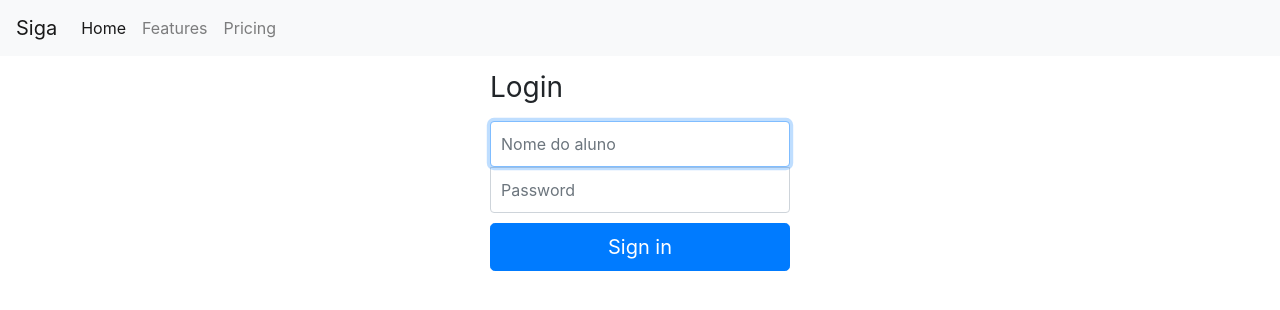
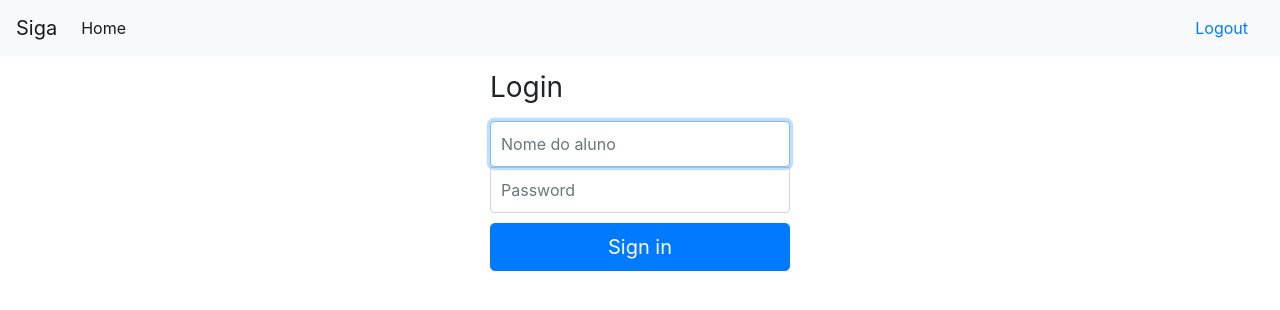
Before and after one commit to AlvesDario/CRUD-Escola, a Django app: page / in a window 1280 px wide. Shown: the top 310 px of the page. Run offline with Django 3.2, Linux system fonts and the light colour scheme; some libraries are stand-ins or nearby versions.

Commit message:
final fixes

```diff
--- a/siga/templates/siga/base.html
+++ b/siga/templates/siga/base.html
@@ -21,13 +21,8 @@
           <li class="nav-item active">
             <a class="nav-link" href="#">Home</a>
           </li>
-          <li class="nav-item">
-            <a class="nav-link" href="#">Features</a>
-          </li>
-          <li class="nav-item">
-            <a class="nav-link" href="#">Pricing</a>
-          </li>
         </ul>
+        <a class="nav-link" href="{% url 'logout' %}">Logout</a>
         <span class="navbar-text">
           {% if loggedin %}
           <a href="{% url 'login' %}" action="logout">Log out</a>
--- a/siga/urls.py
+++ b/siga/urls.py
@@ -4,5 +4,6 @@ from . import views
 
 urlpatterns = [
     path('index/', views.index, name = 'index'),
+    path('logout/', views.logout, name = 'logout'),
     path('', views.login, name = 'login'),
 ]
--- a/siga/views.py
+++ b/siga/views.py
@@ -7,6 +7,10 @@ from .forms import LoginForm
 
 # Create your views here.
 # httpresponse should be given as parameters the path to the html file of the page
+def logout(request):
+    request.session.flush()
+    return redirect('login')
+
 def index(request):
     if not request.session.has_key('username'):
         messages.warning(request, "não está logado")
```
Also changed, not shown: db.sqlite3.
